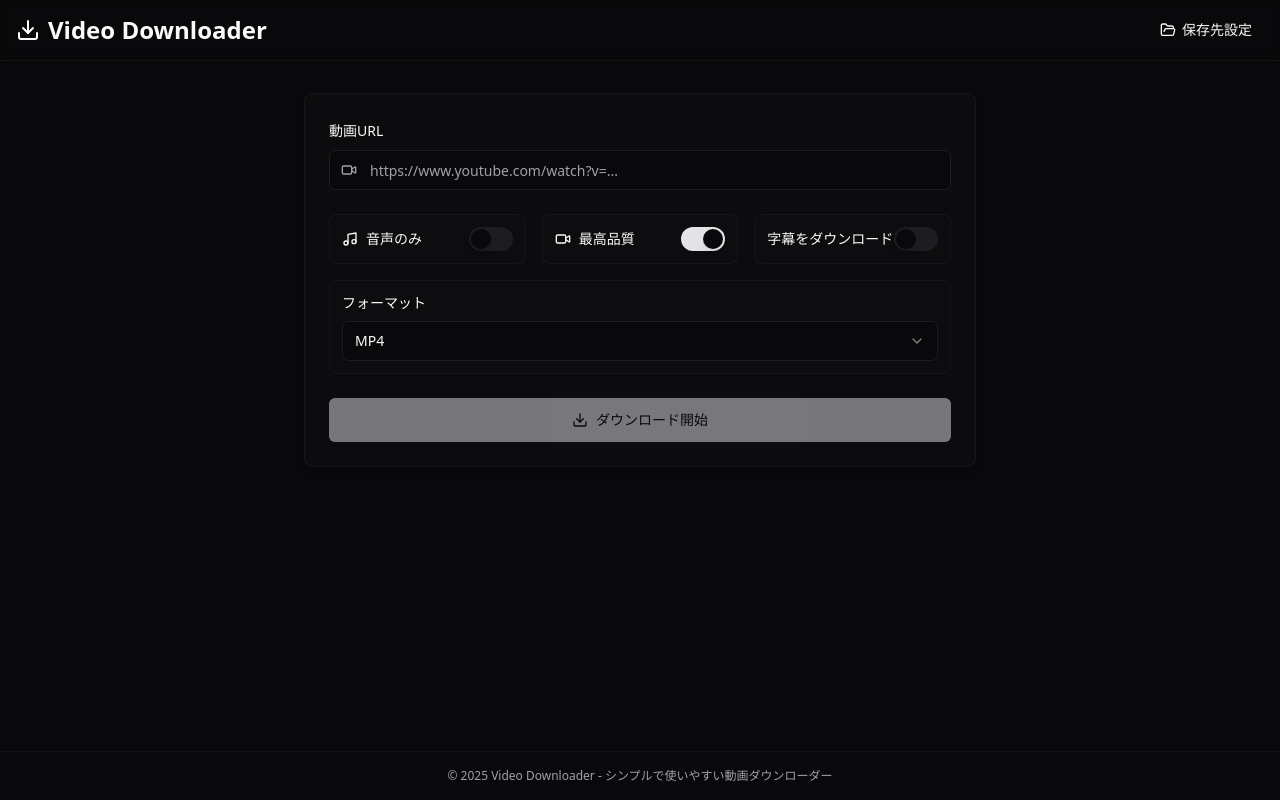
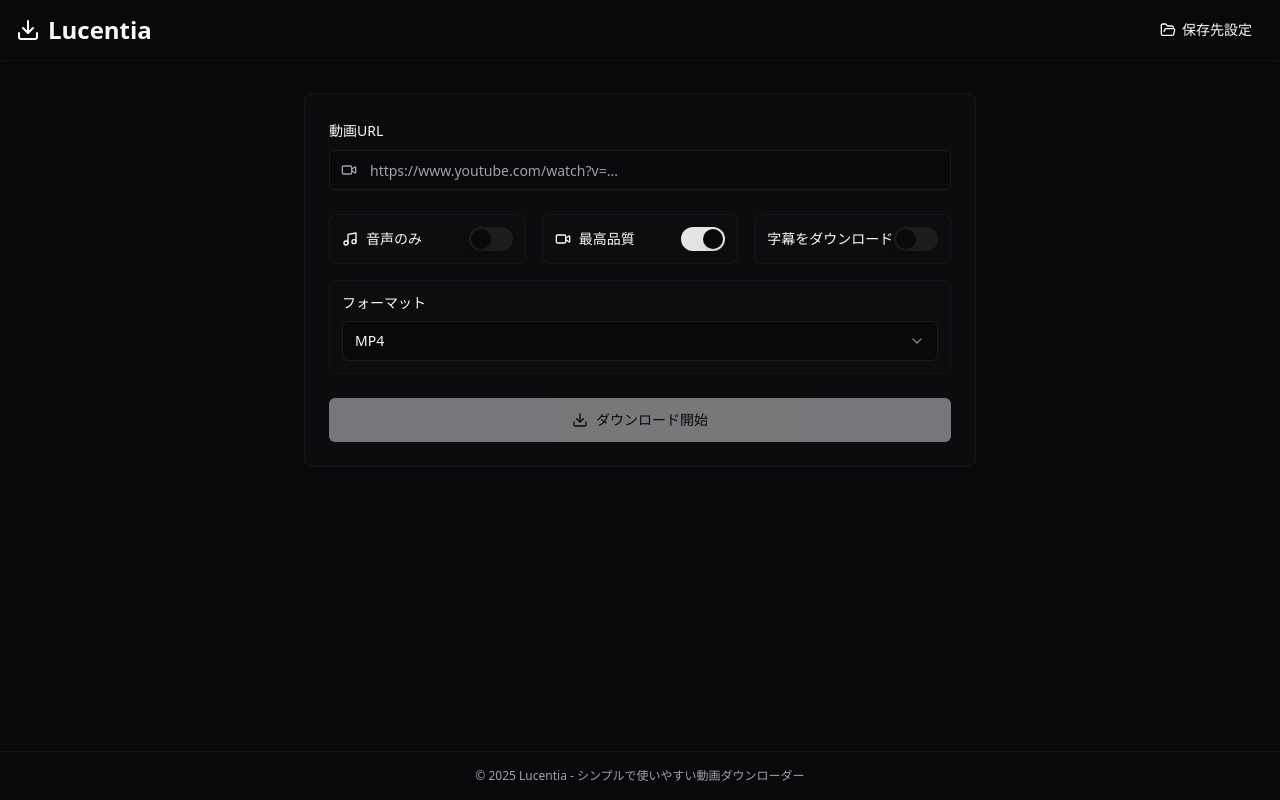
Before and after one commit to luminus-xd/lucentia, a Next.js app: page / in a window 1280 px wide. Built offline with nearby package versions, Linux system fonts and the light colour scheme.

Commit message:
feat: アプリ名を「Video Downloader」から「Lucentia」に変更し、バージョンを1.0.0に更新

```diff
--- a/app/layout.tsx
+++ b/app/layout.tsx
@@ -14,7 +14,7 @@ const geistMono = Geist_Mono({
 });
 
 export const metadata: Metadata = {
-	title: "Video Downloader",
+	title: "Lucentia",
 	description: "シンプルで使いやすい動画ダウンローダー",
 };
 
--- a/components/AppFooter.tsx
+++ b/components/AppFooter.tsx
@@ -2,7 +2,7 @@ export function AppFooter() {
   return (
     <footer className="border-t border-border/40 py-4">
       <div className="container mx-auto px-4 text-center text-xs text-muted-foreground">
-        &copy; {new Date().getFullYear()} Video Downloader - シンプルで使いやすい動画ダウンローダー
+        &copy; {new Date().getFullYear()} Lucentia - シンプルで使いやすい動画ダウンローダー
       </div>
     </footer>
   );
--- a/components/AppHeader.tsx
+++ b/components/AppHeader.tsx
@@ -14,7 +14,7 @@ export function AppHeader({ folderPath, setFolderPath, downloading }: AppHeaderP
       <div className="container mx-auto px-4 py-3 flex items-center justify-between">
         <h1 className="text-2xl font-bold flex items-center gap-2">
           <Download className="h-6 w-6" />
-          <span>Video Downloader</span>
+          <span>Lucentia</span>
         </h1>
         <DialogSettingPath initialPath={folderPath} onPathChange={setFolderPath} disabled={downloading} />
       </div>
--- a/package.json
+++ b/package.json
@@ -1,6 +1,6 @@
 {
-	"name": "my-video-downloader",
-	"version": "0.1.0",
+	"name": "lucentia",
+	"version": "1.0.0",
 	"private": true,
 	"scripts": {
 		"dev": "next dev --turbopack",
--- a/src-tauri/tauri.conf.json
+++ b/src-tauri/tauri.conf.json
@@ -1,8 +1,8 @@
 {
 	"$schema": "https://schema.tauri.app/config/2.0.0-rc",
-	"productName": "my-video-downloader",
+	"productName": "lucentia",
 	"version": "0.1.0",
-	"identifier": "com.myvideodownloader.app",
+	"identifier": "com.lucentia.app",
 	"build": {
 		"frontendDist": "../out",
 		"devUrl": "http://localhost:3000",
@@ -12,7 +12,7 @@
 	"app": {
 		"windows": [
 			{
-				"title": "my-video-downloader",
+				"title": "lucentia",
 				"width": 800,
 				"height": 600,
 				"resizable": true,
```
Also changed, not shown: 2 other files (tests, documents, lock files or other folders).
